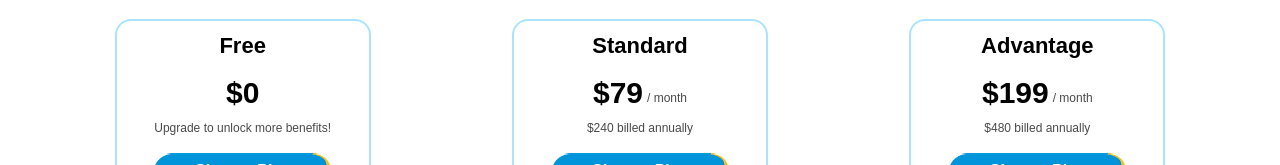
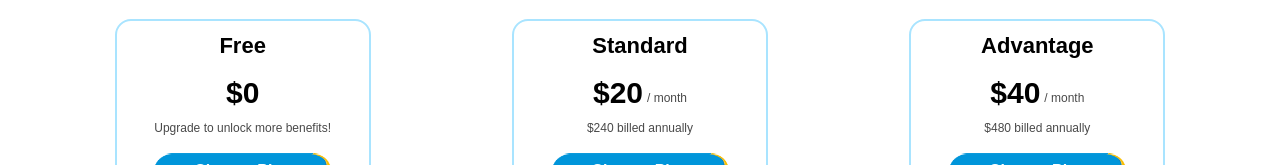
Before and after one commit to ishtyak/saja-web, a Next.js app: page /pricing in a window 1280 px wide. Shown: the part 404-569 px from the top of the page. Built offline with nearby package versions, Linux system fonts and the light colour scheme.

Commit message:
fix: update pricing and credits for individual and team plans

```diff
--- a/app/pricing/page.tsx
+++ b/app/pricing/page.tsx
@@ -20,7 +20,7 @@ const individualPlans = [
     id: "free",
     name: "Free",
     price: 0,
-    credits:10,
+    credits:200,
     priceLabel: null,
     sub: "Upgrade to unlock more benefits!",
     ctaLabel: "Choose Plan",
@@ -32,8 +32,8 @@ const individualPlans = [
   {
     id: "standard",
     name: "Standard",
-    price: 79,
-    credits:10,
+    price: 20,
+    credits:2000,
     priceLabel: "/ month",
     sub: "$240 billed annually",
     ctaLabel: "Choose Plan",
@@ -45,8 +45,8 @@ const individualPlans = [
   {
     id: "advantage",
     name: "Advantage",
-    price: 199,
-    credits:10,
+    price: 40,
+    credits:25000,
     priceLabel: "/ month",
     sub: "$480 billed annually",
     ctaLabel: "Choose Plan",
@@ -62,11 +62,11 @@ const teamsPlans = [
   {
     id: "team-standard",
     name: "Standard",
-    price: 79,
+    price: 20,
     priceLabel: "/ user/ month",
     sub: "$240 billed annually",
     ctaLabel: "Choose Plan",
-    credits:10,
+    credits:50000,
     highlight: false,
     users: "3+ users",
     responses: "50,000 responses per year",
@@ -75,8 +75,8 @@ const teamsPlans = [
   {
     id: "team-advantage",
     name: "Advantage",
-    price: 299,
-    credits:10,
+    price: 40,
+    credits:100000,
     priceLabel: "/ user/ month",
     sub: "$480 billed annually",
     ctaLabel: "Choose Plan",
```
